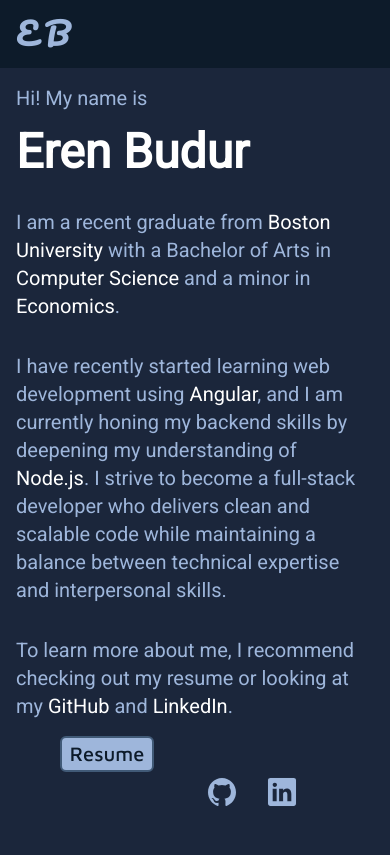
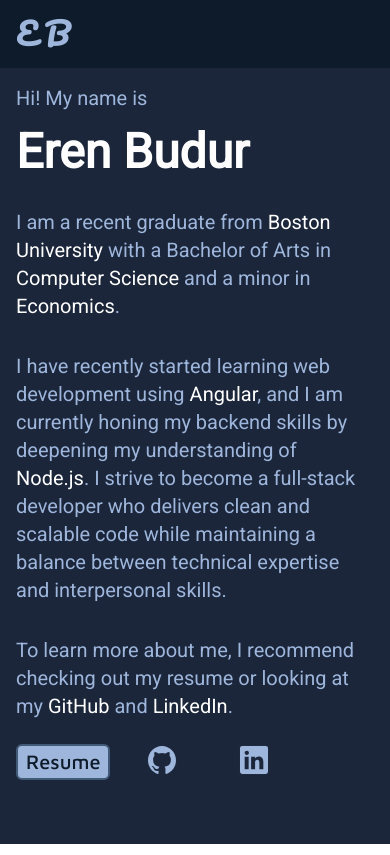
Before and after one commit to erenbudur/erenbudur-portfolio, an Angular app: page / in a window 390 px wide. Built offline with nearby package versions, Linux system fonts and the light colour scheme.

Commit message:
Support basic mobile view

```diff
--- a/src/app/banner/banner.component.html
+++ b/src/app/banner/banner.component.html
@@ -23,13 +23,13 @@
         To learn more about me, I recommend checking out my resume or looking at my <span class="text-highlight">GitHub</span>  and <span class="text-highlight">LinkedIn</span>.
 
       </p>
-      <div class="flex-row flex md:items-center justify-center mt-4 ">
+      <div class="flex-row flex items-center mt-4 ">
         <button
-          class=" mr-6 bg-color4 self-start font-maven text-xl text-color1 border-2 px-2 py-0.5 rounded-md border-color3 hover:bg-color3  hover:border-color2 "
+          class="mt-2 md:mt-0 mr-6 bg-color4 self-start font-maven text-xl text-color1 border-2 px-2 py-0.5 rounded-md border-color3 hover:bg-color3  hover:border-color2 "
           (click)="openResume()">Resume
         </button>
         <ul
-          class="bg-color2 items-center font-medium flex flex-row p-4 md:p-0 mt-4  md:flex-row md:space-x-8 md:mt-0 md:border-0 md:bg-color2 ">
+          class="bg-color2 items-center font-medium flex flex-row p-0 md:flex-row space-x-8 md:mt-0 border-0 ">
 
           <li>
             <a class="navbar-buttons" href="https://github.com/erenbudur">
```
